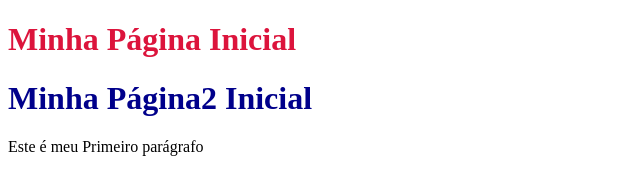
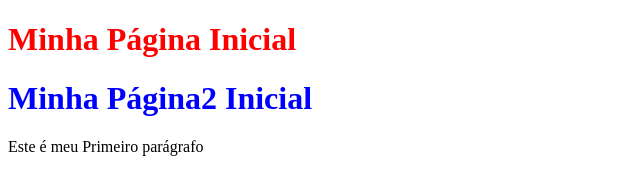
Before and after one commit to joaopaulops/aulaSenac, a plain HTML site: page index.html in a window 1280 px wide. Shown: the whole page, without its empty margins (0-640 px from the left). Drawn offline with Linux system fonts and the light colour scheme.

Commit message:
Modificação da cor

```diff
--- a/index.html
+++ b/index.html
@@ -5,12 +5,12 @@
     <meta name="viewport" content="width=device-width, initial-scale=1.0">
     <title>Aula HTML</title>
 <style>
-  #bloco{color: darkblue;}
+  #bloco{color: blue;}
 </style>
 </head>
 <body>
     <!-- atributo inline -->
-    <h1  style="color: crimson;">Minha Página Inicial</h1>
+    <h1  style="color: red;">Minha Página Inicial</h1>
     <!-- atributo em bloco -->
     <h1  id="bloco">Minha Página2 Inicial</h1>
     <p>Este é meu Primeiro parágrafo</p>
```
